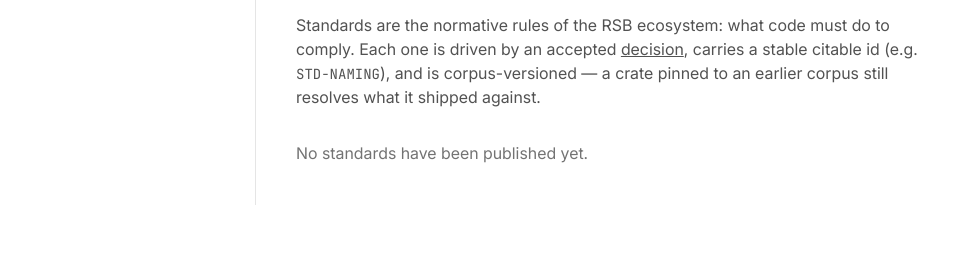
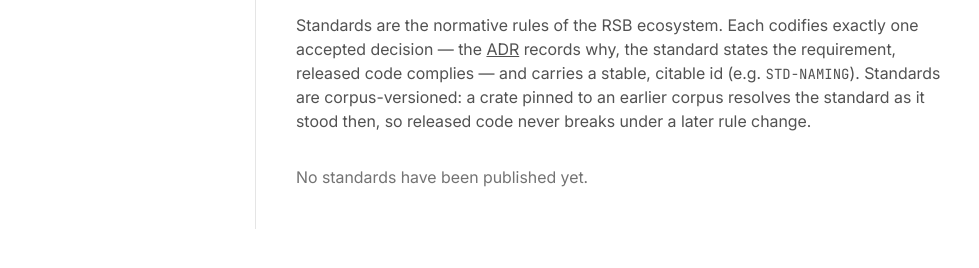
Before and after one commit to rsb/rsb.sh, an Astro site: page /standards in a window 1280 px wide. Shown: the part 132-400 px from the top of the page, without its empty margins (0-979 px from the left). Built offline with nearby package versions, Linux system fonts and the light colour scheme; Astro itself is replaced by a stand-in of ours.

Commit message:
docs(rsb.sh): rewrite standards landing copy as the full ADR→standard→code chain
The empty-state definition was circular ("what code must do to comply")
and only stated the upstream link to a decision. Rewrite it to show all
three nodes of the governing model: the ADR records why, the standard
states the requirement, released code complies — each standard codifying
exactly one accepted decision, with no exception class. Move the
adrs.rsb.sh link onto "ADR"; keep the STD-NAMING styling, corpus-version
sentence, and empty-state line. Reads as the reciprocal half of the ADR
page.

```diff
--- a/src/pages/standards/index.astro
+++ b/src/pages/standards/index.astro
@@ -23,13 +23,14 @@ Astro.response.headers.set("Cache-Control", "public, max-age=60, s-maxage=300");
 
   <h1 class="text-2xl font-semibold tracking-tight">Standards</h1>
   <p class="mt-4 max-w-prose text-neutral-600">
-    Standards are the normative rules of the RSB ecosystem: what code must do to
-    comply. Each one is driven by an accepted <a
+    Standards are the normative rules of the RSB ecosystem. Each codifies exactly
+    one accepted decision — the <a
       href="https://adrs.rsb.sh"
-      class="underline hover:no-underline">decision</a
-    >, carries a stable citable id (e.g. <code class="font-mono text-sm">STD-NAMING</code>), and is
-    corpus-versioned — a crate pinned to an earlier corpus still resolves what it
-    shipped against.
+      class="underline hover:no-underline">ADR</a
+    > records why, the standard states the requirement, released code complies — and
+    carries a stable, citable id (e.g. <code class="font-mono text-sm">STD-NAMING</code>).
+    Standards are corpus-versioned: a crate pinned to an earlier corpus resolves the
+    standard as it stood then, so released code never breaks under a later rule change.
   </p>
 
   {empty && <p class="mt-8 text-neutral-500">No standards have been published yet.</p>}
```
